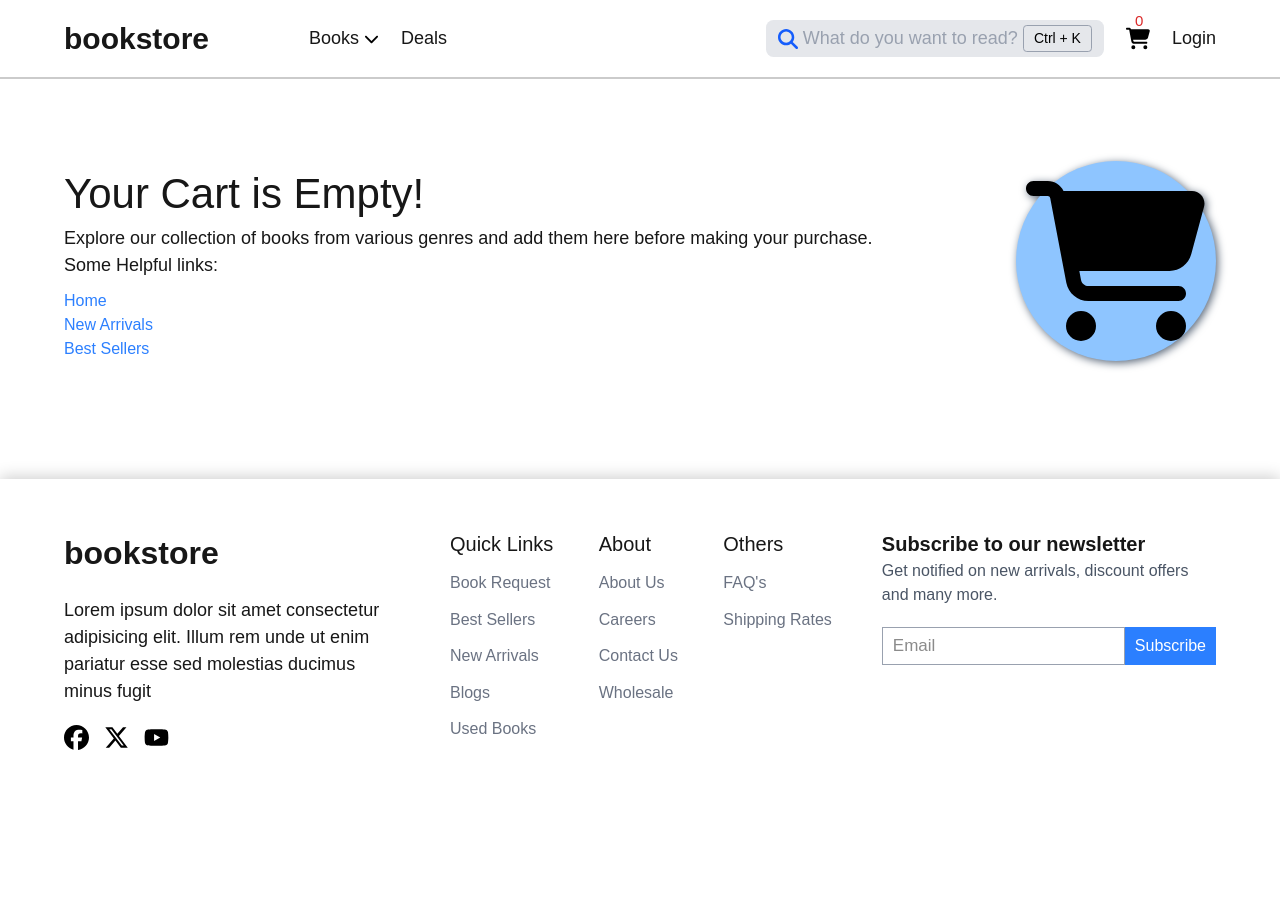
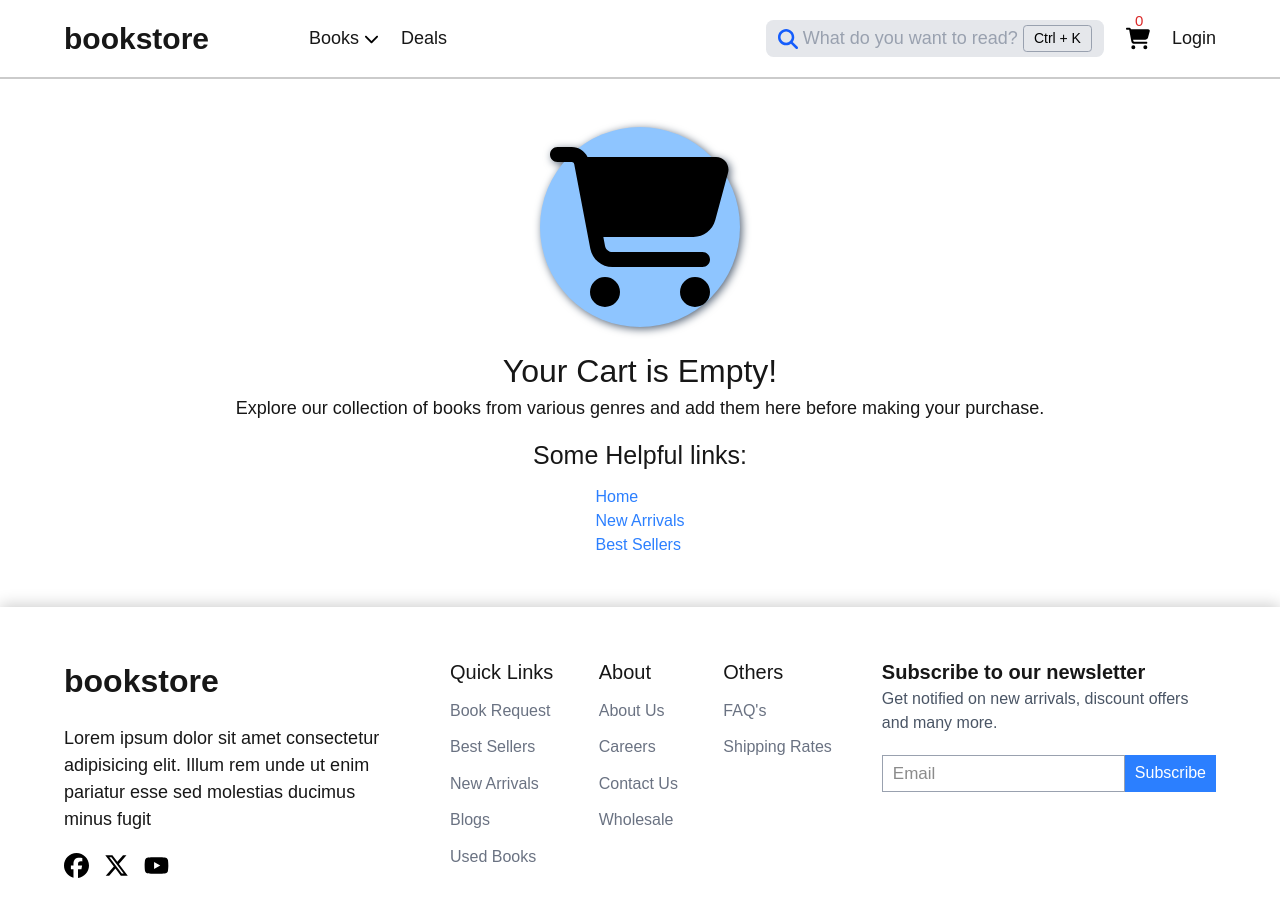
Before and after one commit to SanjeevMhn/bookstore-frontend, a Next.js app: page /cart in a window 1280 px wide. Shown: the top 916 px of the page. Before the commit the page ends 800 px from the top, so only its background shows below. Built offline with nearby package versions, Linux system fonts and the light colour scheme.

Commit message:
[UPDATED]: updated empty cart page

```diff
--- a/src/app/cart/page.tsx
+++ b/src/app/cart/page.tsx
@@ -3,15 +3,15 @@ import Link from "next/link";
 export default async function Page() {
   return (
     <div className="cart-container my-auto py-[5rem]">
-      <div className="wrapper flex justify-between items-center">
-        <div className="info-text">
-          <h2 className="text-[4.2rem]">Your Cart is Empty!</h2>
-          <p className="text-[1.8rem]">
+      <div className="wrapper flex flex-col-reverse gap-[2rem] justify-between items-center">
+        <div className="info-text text-center">
+          <h2 className="text-[3.2rem]">Your Cart is Empty!</h2>
+          <p className="text-[1.8rem] pb-[1.5rem]">
             Explore our collection of books from various genres and add them
             here before making your purchase.
           </p>
-          <p className="text-[1.8rem]">Some Helpful links:</p>
-          <ul className="link-list pt-[1rem]">
+          <p className="text-[2.5rem]">Some Helpful links:</p>
+          <ul className="link-list inline-flex flex-col text-left pt-[1rem]">
             <li>
               <Link href={"/"} className="text-blue-500">
                 Home
```
